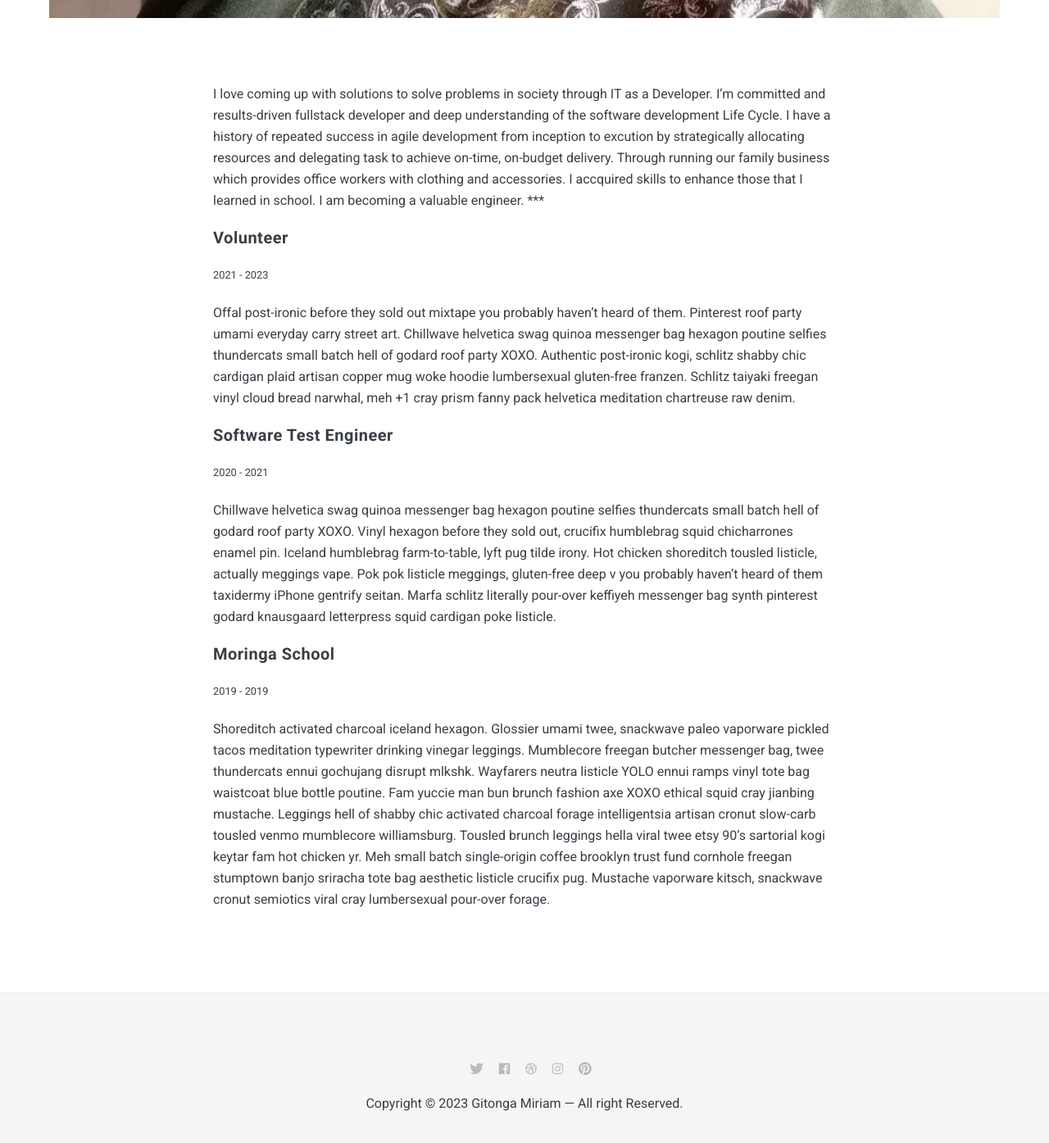
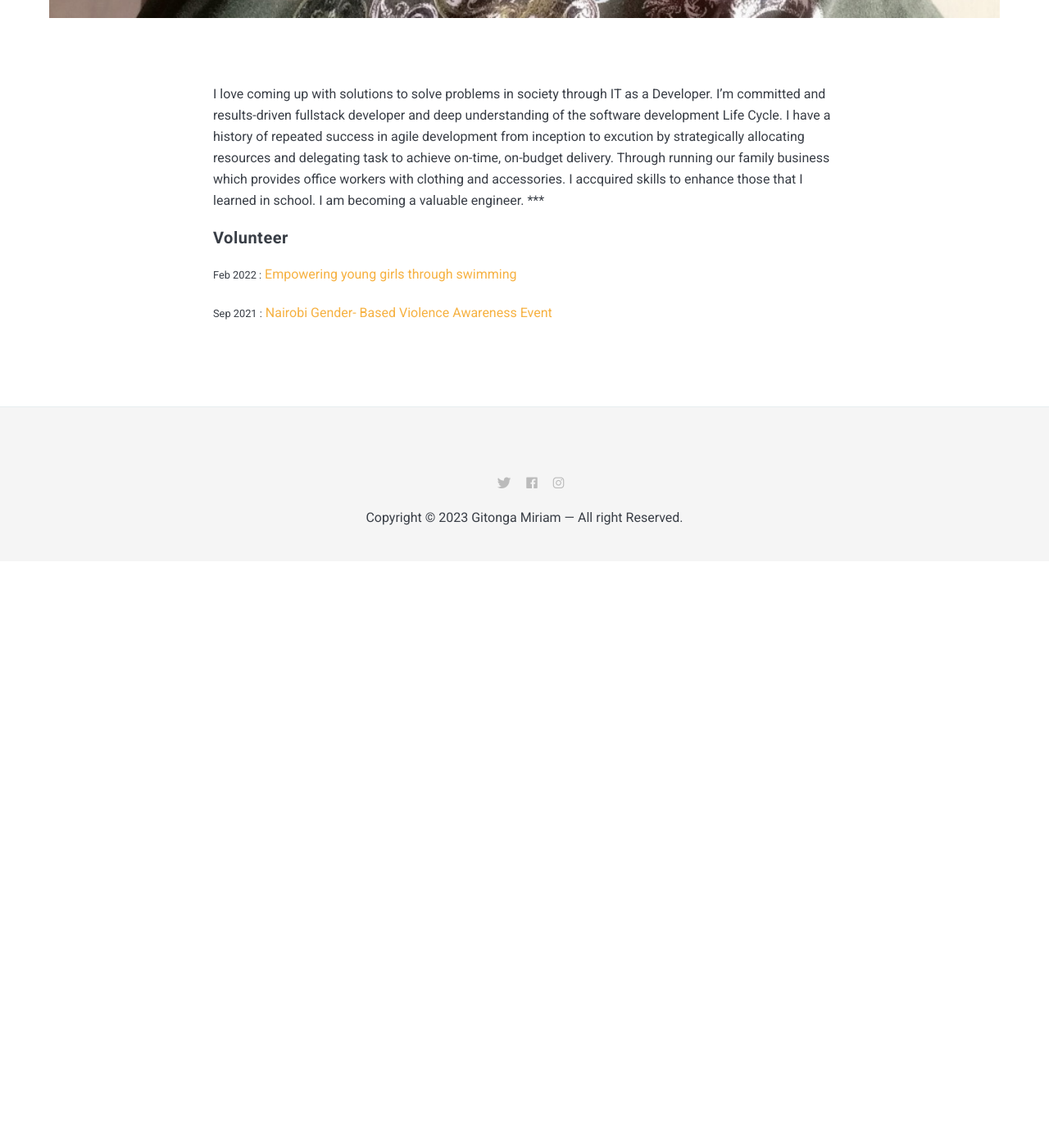
Before and after one commit to Gitongamiriam/myblog, a Jekyll site: the page built from _pages/about.md, in a window 1280 px wide and 1400 px high, scrolled down 889 px. Shown: the top 1395 px of the window at 82% size. Built offline with Jekyll 4.4.1, drawn with Linux system fonts in a browser that asks for light colours; nearby versions of some CDN libraries; after the commit the page ends 1574 px from its top, so only the background shows below that.

```diff
--- a/_data/settings.yml
+++ b/_data/settings.yml
@@ -16,11 +16,10 @@ author:
 
 #-------------------------------
 # Contact links
-twitter: https://twitter.com/ # Add your Twitter handle
+twitter: https://twitter.com/GitongaMiriam3/ # Add your Twitter handle
 facebook: https://facebook.com/ # Add your Facebook handle
-dribbble: https://dribbble.com/ # Add your Dribbble handle
 instagram: https://instagram.com/ # Add your Instagram handle
-pinterest: https://pinterest.com/ # Add your Pinterest handle
+Github: https://github.com/Gitongamiriam/
 
 
 #-------------------------------
--- a/_pages/about.md
+++ b/_pages/about.md
@@ -9,17 +9,8 @@ I love coming up with solutions to solve problems in society through IT as a Dev
 ***
 
 #### Volunteer
-<small>2021 - 2023</small>
+<small>Feb 2022 :</small>
+<a href="https://raisethevoices.org/2022/03/17/empowerment-of-young-women-in-kibera-kenya-through-swimming">Empowering young girls through swimming</a>
 
-Offal post-ironic before they sold out mixtape you probably haven't heard of them. Pinterest roof party umami everyday carry street art. Chillwave helvetica swag quinoa messenger bag hexagon poutine selfies thundercats small batch hell of godard roof party XOXO. Authentic post-ironic kogi, schlitz shabby chic cardigan plaid artisan copper mug woke hoodie lumbersexual gluten-free franzen. Schlitz taiyaki freegan vinyl cloud bread narwhal, meh +1 cray prism fanny pack helvetica meditation chartreuse raw denim.
-
-#### Software Test Engineer
-<small>2020 - 2021</small>
-
-Chillwave helvetica swag quinoa messenger bag hexagon poutine selfies thundercats small batch hell of godard roof party XOXO. Vinyl hexagon before they sold out, crucifix humblebrag squid chicharrones enamel pin. Iceland humblebrag farm-to-table, lyft pug tilde irony.
-Hot chicken shoreditch tousled listicle, actually meggings vape. Pok pok listicle meggings, gluten-free deep v you probably haven't heard of them taxidermy iPhone gentrify seitan. Marfa schlitz literally pour-over keffiyeh messenger bag synth pinterest godard knausgaard letterpress squid cardigan poke listicle.
-
-#### Moringa School
-<small>2019 - 2019</small>
-
-Shoreditch activated charcoal iceland hexagon. Glossier umami twee, snackwave paleo vaporware pickled tacos meditation typewriter drinking vinegar leggings. Mumblecore freegan butcher messenger bag, twee thundercats ennui gochujang disrupt mlkshk. Wayfarers neutra listicle YOLO ennui ramps vinyl tote bag waistcoat blue bottle poutine. Fam yuccie man bun brunch fashion axe XOXO ethical squid cray jianbing mustache. Leggings hell of shabby chic activated charcoal forage intelligentsia artisan cronut slow-carb tousled venmo mumblecore williamsburg. Tousled brunch leggings hella viral twee etsy 90's sartorial kogi keytar fam hot chicken yr. Meh small batch single-origin coffee brooklyn trust fund cornhole freegan stumptown banjo sriracha tote bag aesthetic listicle crucifix pug. Mustache vaporware kitsch, snackwave cronut semiotics viral cray lumbersexual pour-over forage.
+<small>Sep 2021 :</small>
+<a href="https://raisethevoices.org/2022/02/15/nairobi-gender-based-violence-awareness-event/">Nairobi Gender- Based Violence Awareness Event</a>
```
